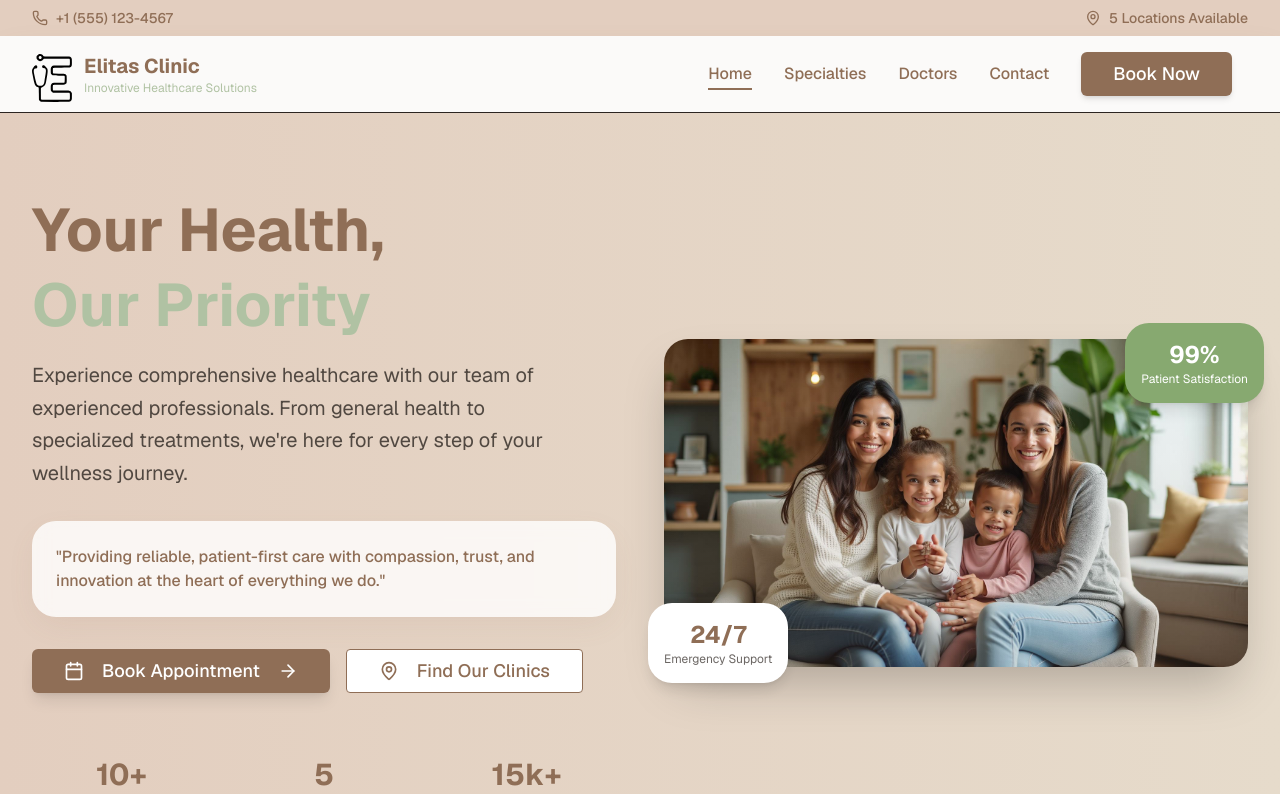
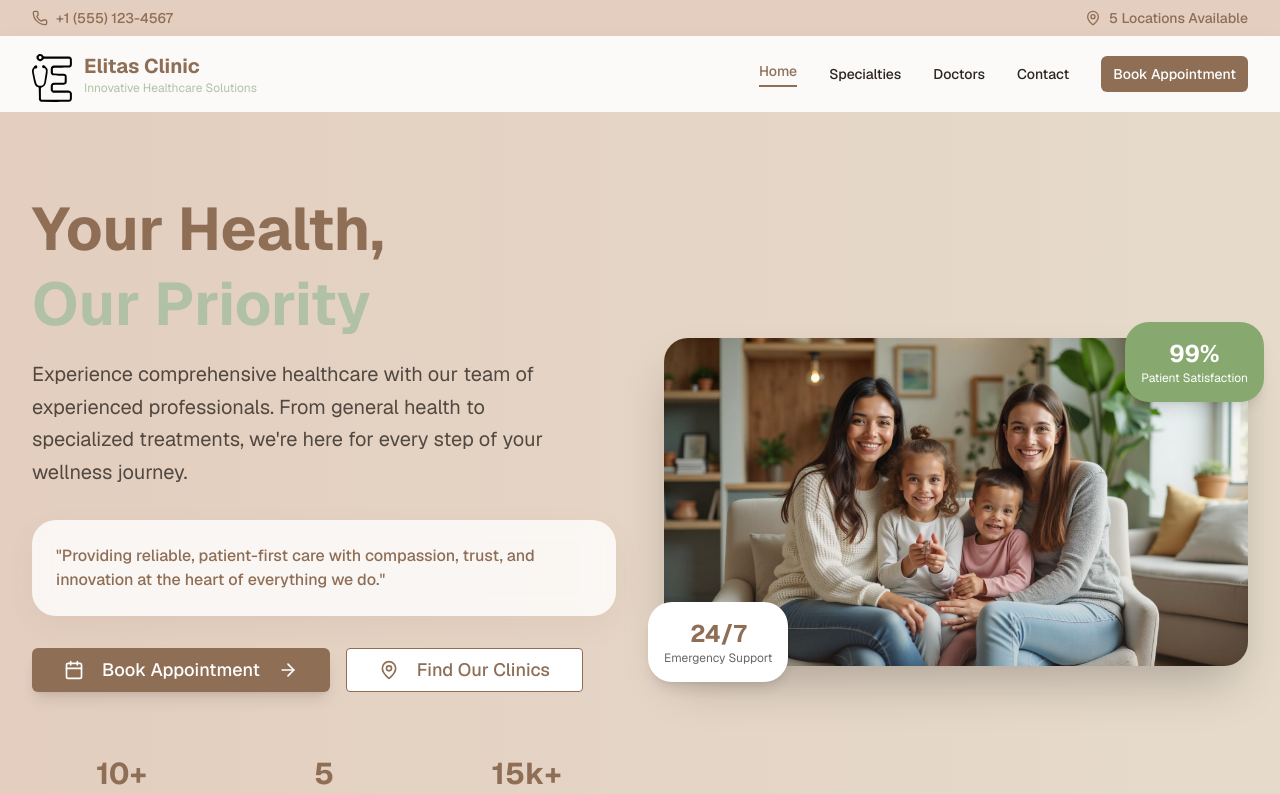
Before and after one commit to ifaridaiman/Elitas-web, a Next.js app: page / in a window 1280 px wide. Shown: the top 794 px of the page. Built offline with nearby package versions, Linux system fonts and the light colour scheme.

Commit message:
update navbar

```diff
--- a/src/components/composite/Navbar.tsx
+++ b/src/components/composite/Navbar.tsx
@@ -70,7 +70,7 @@ const Navbar: React.FC<NavbarProps> = ({
 
   return (
     <header
-      className={`bg-card shadow-healthcare border-b border-healthcare`}
+      className={`bg-card shadow-healthcare`}
     >
       <div className="max-w-7xl mx-auto px-4 sm:px-6 lg:px-8">
         <div className="flex justify-between items-center py-4">
@@ -112,9 +112,9 @@ const Navbar: React.FC<NavbarProps> = ({
                   <Link
                     key={item.href}
                     href={item.href}
-                    className={`transition-colors duration-200 font-medium relative group ${active
-                      ? "text-healthcare-primary"
-                      : "text-healthcare-primary hover:text-healthcare-accent"
+                    className={`text-sm font-medium transition-colors duration-200 ${active
+                      ? "text-healthcare-primary border-b-2 border-healthcare-primary pb-1"
+                      : "text-foreground hover:text-healthcare-primary"
                       }`}
                   >
                     {item.label}
@@ -133,14 +133,14 @@ const Navbar: React.FC<NavbarProps> = ({
             <div className="flex items-center space-x-4">
               {/* Desktop CTA Button */}
               {ctaButton && (
-                <div className="hidden md:block">
+                <div className="hidden md:m-0 md:block">
                   <Button
                     title={ctaButton.title}
                     onClick={ctaButton.onClick}
                     color={ctaButton.color || "healthcare-primary"}
-                    size={ctaButton.size || "md"}
+                    size={ctaButton.size || "sm"}
                     variant={ctaButton.variant || "solid"}
-                    className="shadow-md hover:shadow-lg transition-shadow"
+                    className="bg-healthcare-primary hover:bg-healthcare-primary/90 text-white rounded-md"
                   />
                 </div>
               )}
--- a/src/components/container/HeaderNavbar.tsx
+++ b/src/components/container/HeaderNavbar.tsx
@@ -20,10 +20,10 @@ const HeaderNavbar = () => {
           { label: "Contact", href: "/contact" },
         ]}
         ctaButton={{
-          title: "Book Now",
+          title: "Book Appointment",
           onClick: () => router.push("/booking"),
           color: "healthcare-primary",
-          size: "lg",
+          size: "sm",
           variant: "solid",
         }}
       />
```
